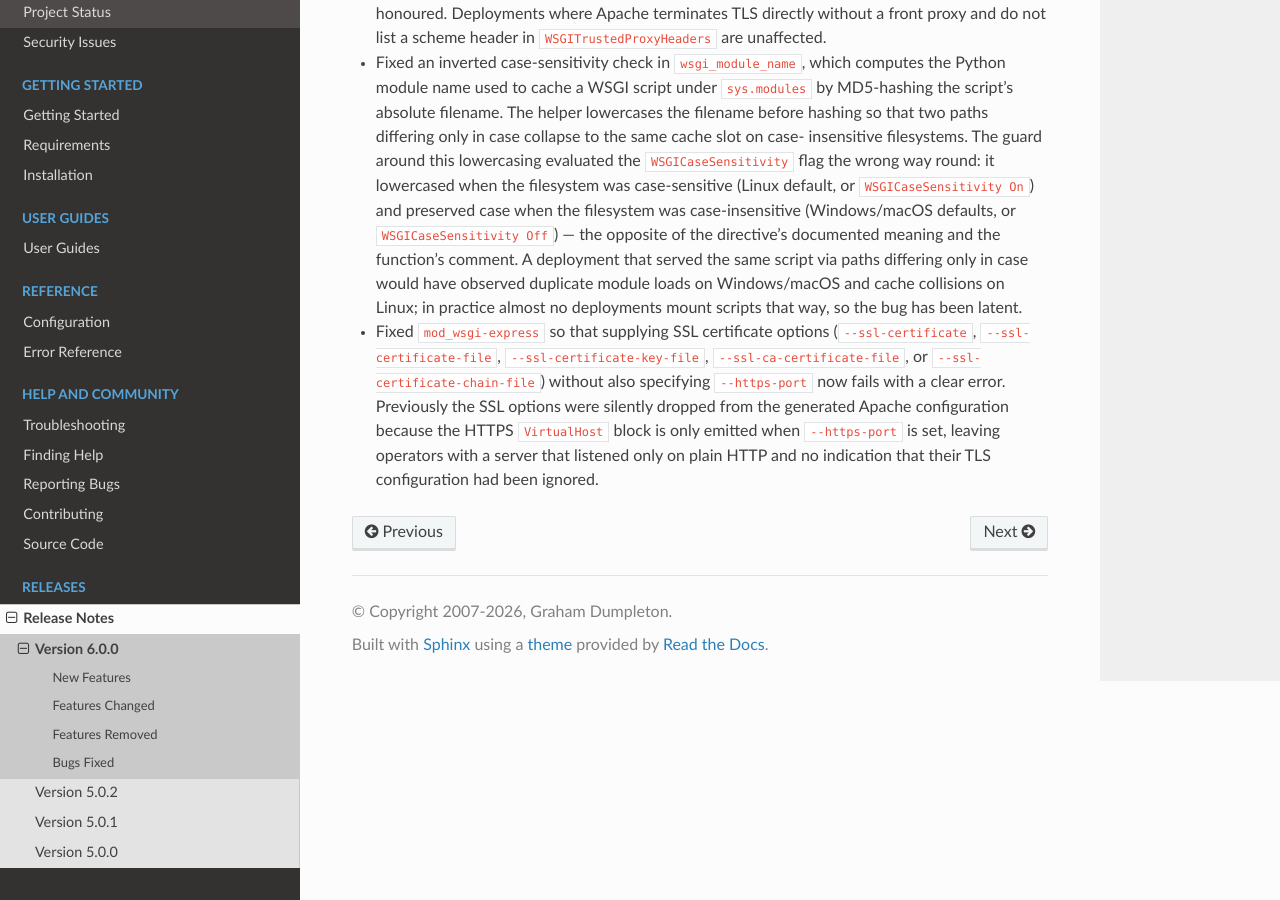
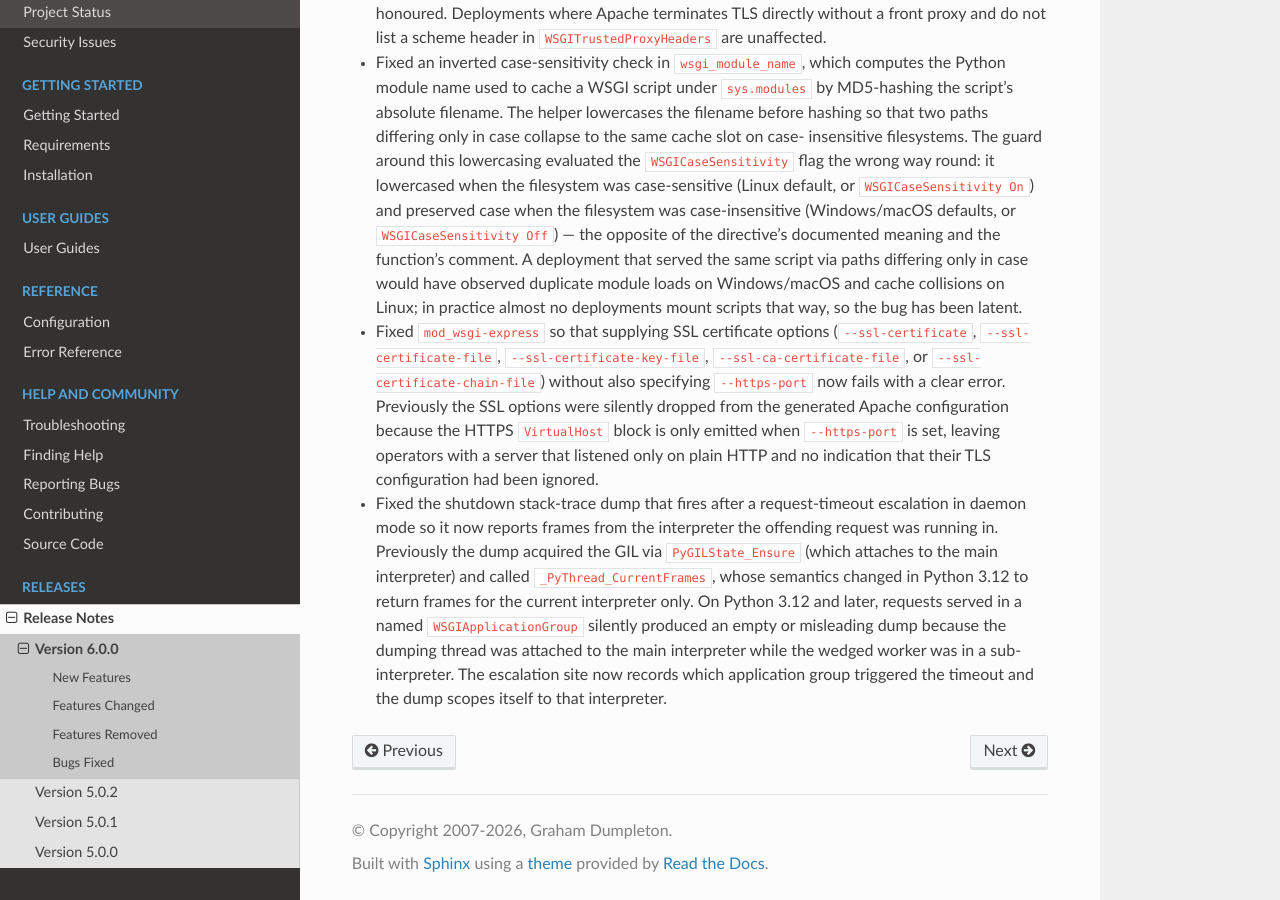
Before and after one commit to GrahamDumpleton/mod_wsgi, a Sphinx documentation site: the page built from docs/release-notes/version-6.0.0.rst, in a window 1280 px wide and 900 px high, scrolled down 5511 px. Built offline with Sphinx 7.4.7 and the Read the Docs theme 3.1.0, drawn with Linux system fonts in a browser that asks for light colours.

Commit message:
Note request-timeout sub-interpreter stack-trace fix in 6.0.0 release notes.

```diff
--- a/docs/release-notes/version-6.0.0.rst
+++ b/docs/release-notes/version-6.0.0.rst
@@ -347,3 +347,16 @@ Bugs Fixed
   ``--https-port`` is set, leaving operators with a server that
   listened only on plain HTTP and no indication that their TLS
   configuration had been ignored.
+
+* Fixed the shutdown stack-trace dump that fires after a request-timeout
+  escalation in daemon mode so it now reports frames from the
+  interpreter the offending request was running in. Previously the dump
+  acquired the GIL via ``PyGILState_Ensure`` (which attaches to the main
+  interpreter) and called ``_PyThread_CurrentFrames``, whose semantics
+  changed in Python 3.12 to return frames for the current interpreter
+  only. On Python 3.12 and later, requests served in a named
+  ``WSGIApplicationGroup`` silently produced an empty or misleading
+  dump because the dumping thread was attached to the main interpreter
+  while the wedged worker was in a sub-interpreter. The escalation site
+  now records which application group triggered the timeout and the
+  dump scopes itself to that interpreter.
```
